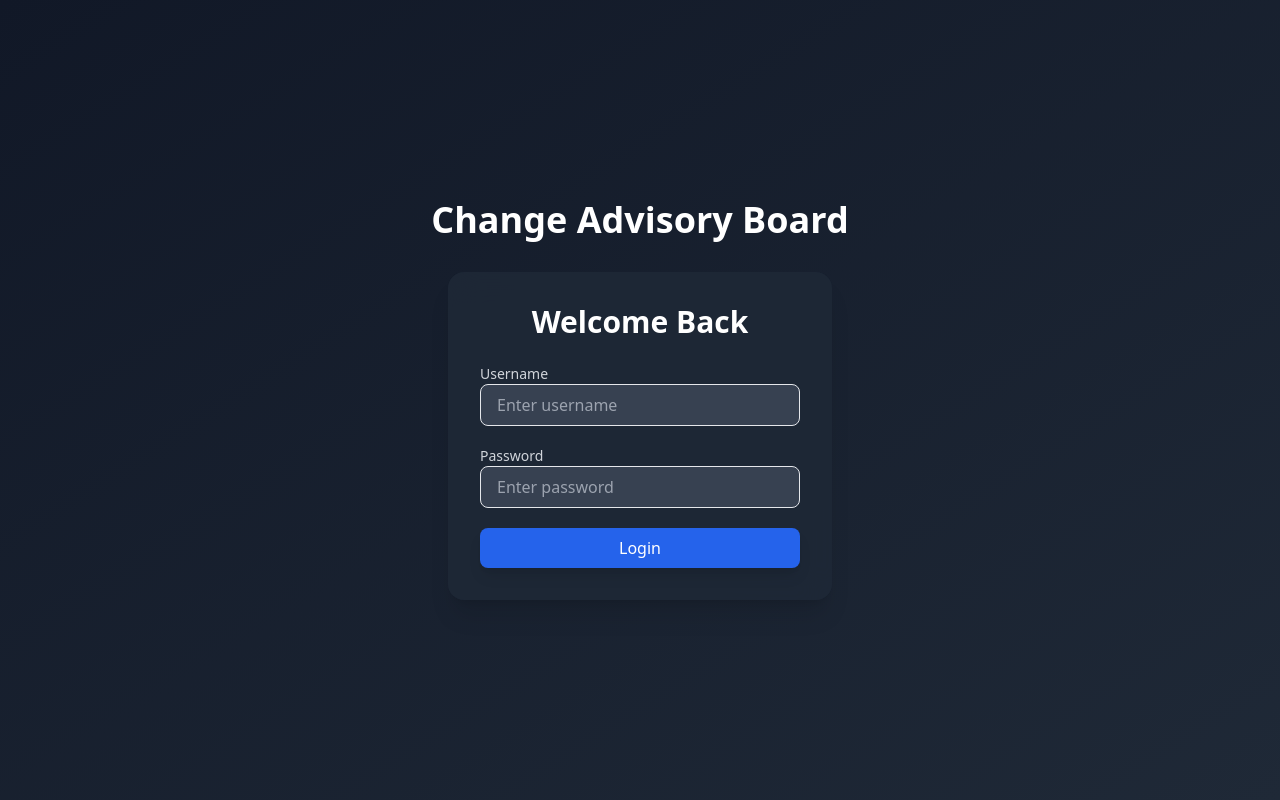
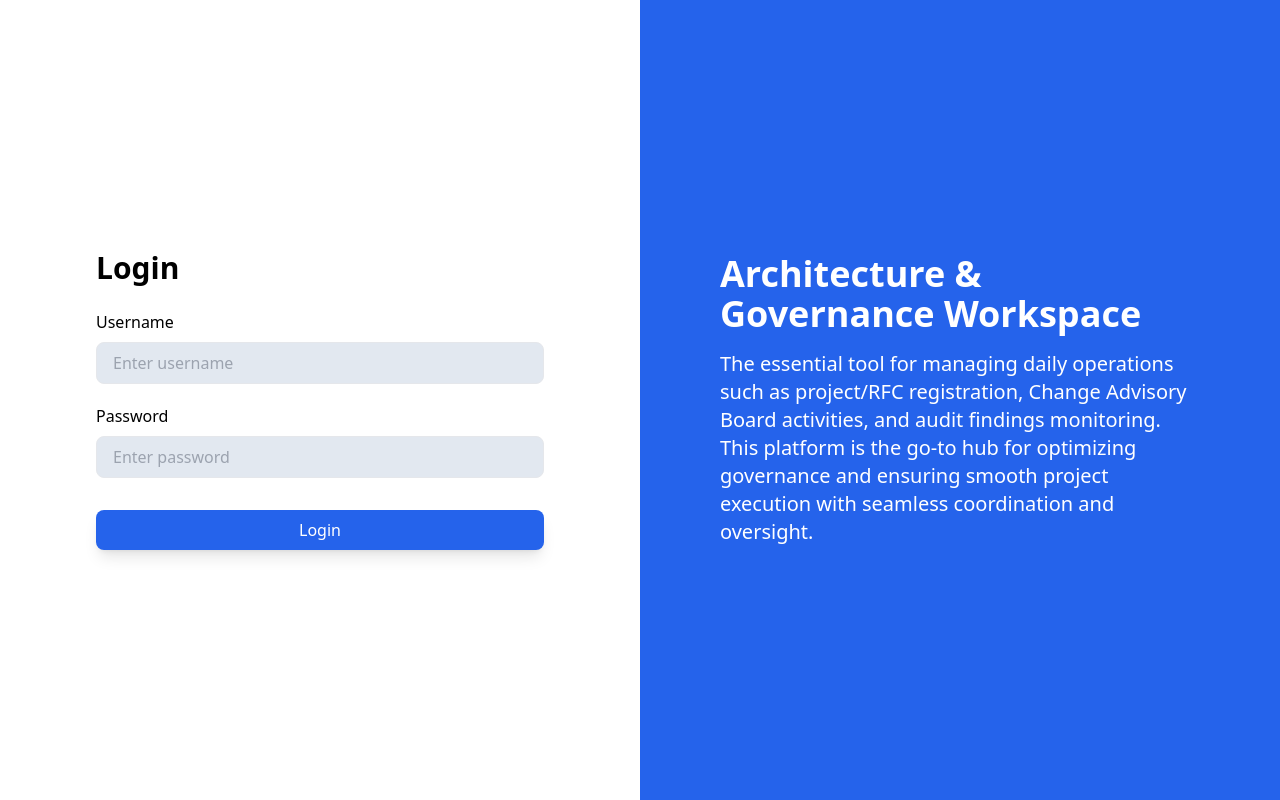
Before and after one commit to rafifdzaky27/agw-frontend, a Next.js app: page /login in a window 1280 px wide. Built offline with nearby package versions, Linux system fonts and the light colour scheme.

Commit message:
Update: New Login Page

```diff
--- a/app/login/page.tsx
+++ b/app/login/page.tsx
@@ -17,11 +17,14 @@ export default function Home() {
     toast.loading("Logging in...");
 
     try {
-      const response = await fetch(`${process.env.NEXT_PUBLIC_BACKEND_IP}/api/auth/login`, {
+      const response = await fetch(
+        `${process.env.NEXT_PUBLIC_BACKEND_IP}/api/auth/login`,
+        {
           method: "POST",
           headers: { "Content-Type": "application/json" },
           body: JSON.stringify({ username, password }),
-      });
+        }
+      );
 
       toast.dismiss();
 
@@ -46,41 +49,61 @@ export default function Home() {
   };
 
   return (
-    <div className="flex flex-col items-center justify-center h-screen bg-gradient-to-br from-gray-900 to-gray-800">
+    <div className="h-screen w-full flex flex-col md:flex-row-reverse ">
+      <div className="flex flex-col items-center justify-center w-full md:w-1/2 bg-blue-600 text-white">
+        <div className="flex flex-col gap-2 md:gap-4 w-full md:w-3/4 p-4 md:p-0 text-start">
           <motion.h1
-        initial={{ opacity: 0, y: -20 }}
-        animate={{ opacity: 1, y: 0 }}
-        transition={{ duration: 0.6 }}
-        className="text-4xl font-extrabold text-white mb-8"
+            initial={{ opacity: 0, scale: 0.9 }}
+            animate={{ opacity: 1, scale: 1 }}
+            transition={{ duration: 0.5 }}
+            className="text-xl md:text-4xl font-extrabold"
           >
-        Change Advisory Board
+            Architecture & Governance Workspace
           </motion.h1>
+          <motion.p
+            initial={{ opacity: 0, scale: 0.9 }}
+            animate={{ opacity: 1, scale: 1 }}
+            transition={{ duration: 0.5 }}
+            className="text-sm md:text-xl font-light"
+          >
+            The essential tool for managing daily operations such as project/RFC
+            registration, Change Advisory Board activities, and audit findings
+            monitoring. This platform is the go-to hub for optimizing governance
+            and ensuring smooth project execution with seamless coordination and
+            oversight.
+          </motion.p>
+        </div>
+      </div>
+      <div className="flex flex-col items-center justify-center w-full md:w-1/2 py-5 md:py-0">
         <motion.div
           initial={{ opacity: 0, scale: 0.9 }}
           animate={{ opacity: 1, scale: 1 }}
           transition={{ duration: 0.5 }}
-        className="p-8 bg-gray-800 bg-opacity-90 backdrop-blur-lg rounded-2xl shadow-xl max-w-sm w-full"
+          className="w-full md:w-3/4 px-4 md:py-0"
         >
-        <h2 className="text-3xl font-bold text-center text-white mb-6">Welcome Back</h2>
-
-        <form onSubmit={handleLogin} className="space-y-5">
-          <div>
-            <label className="block text-sm font-medium text-gray-300">Username</label>
+          <h2 className="text-3xl font-bold mb-6">Login</h2>
+          <form onSubmit={handleLogin} className="flex flex-col gap-5">
+            <div className="flex flex-col gap-2">
+              <label className="block font-medium">
+                Username
+              </label>
               <input
                 type="text"
                 placeholder="Enter username"
-              className="w-full px-4 py-2 border rounded-lg bg-gray-700 text-white focus:ring focus:ring-blue-500"
+                className="w-full px-4 py-2 border rounded-lg bg-slate-200 focus:ring focus:ring-blue-500"
                 value={username}
                 onChange={(e) => setUsername(e.target.value)}
               />
             </div>
 
-          <div>
-            <label className="block text-sm font-medium text-gray-300">Password</label>
+            <div className="flex flex-col gap-2 mb-3">
+              <label className="block font-medium ">
+                Password
+              </label>
               <input
                 type="password"
                 placeholder="Enter password"
-              className="w-full px-4 py-2 border rounded-lg bg-gray-700 text-white focus:ring focus:ring-blue-500"
+                className="w-full px-4 py-2 border rounded-lg bg-slate-200 focus:ring focus:ring-blue-500"
                 value={password}
                 onChange={(e) => setPassword(e.target.value)}
               />
@@ -97,5 +120,6 @@ export default function Home() {
           </form>
         </motion.div>
       </div>
+    </div>
   );
 }
```
Lines whose indentation alone changed are shown as unchanged.
